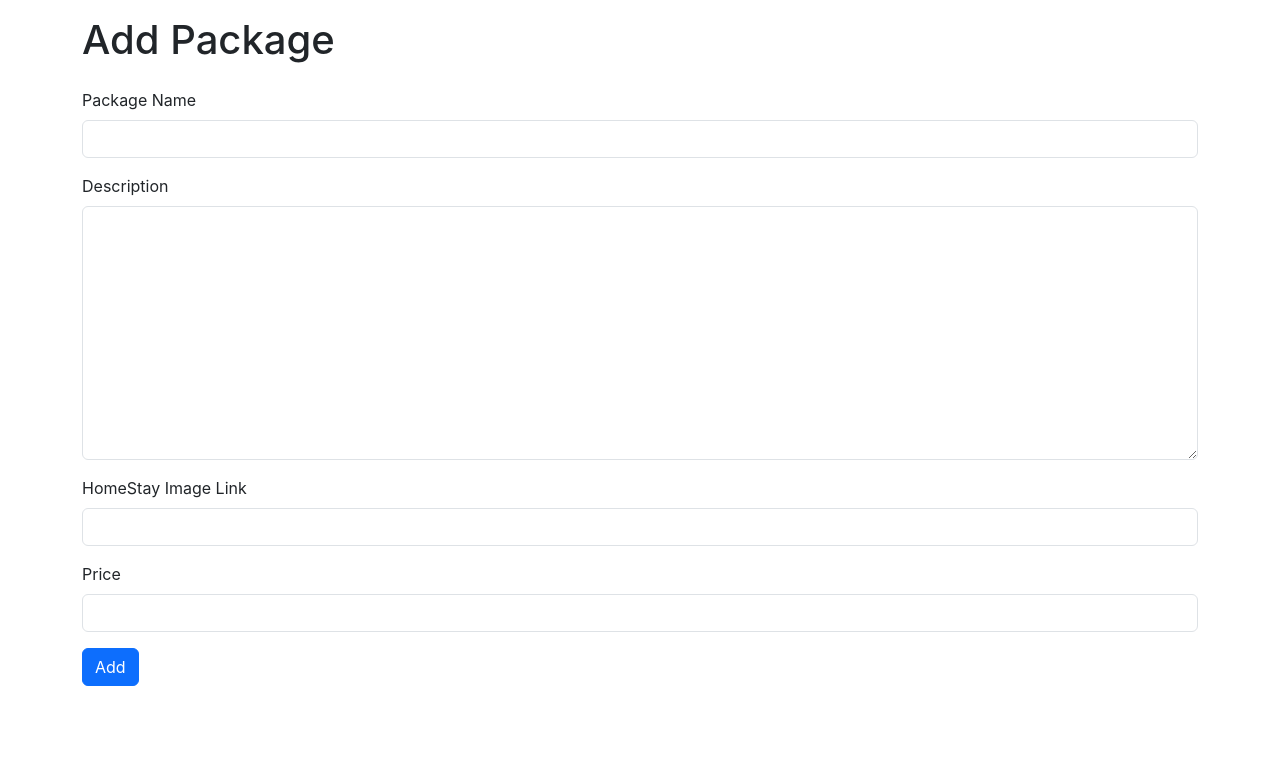
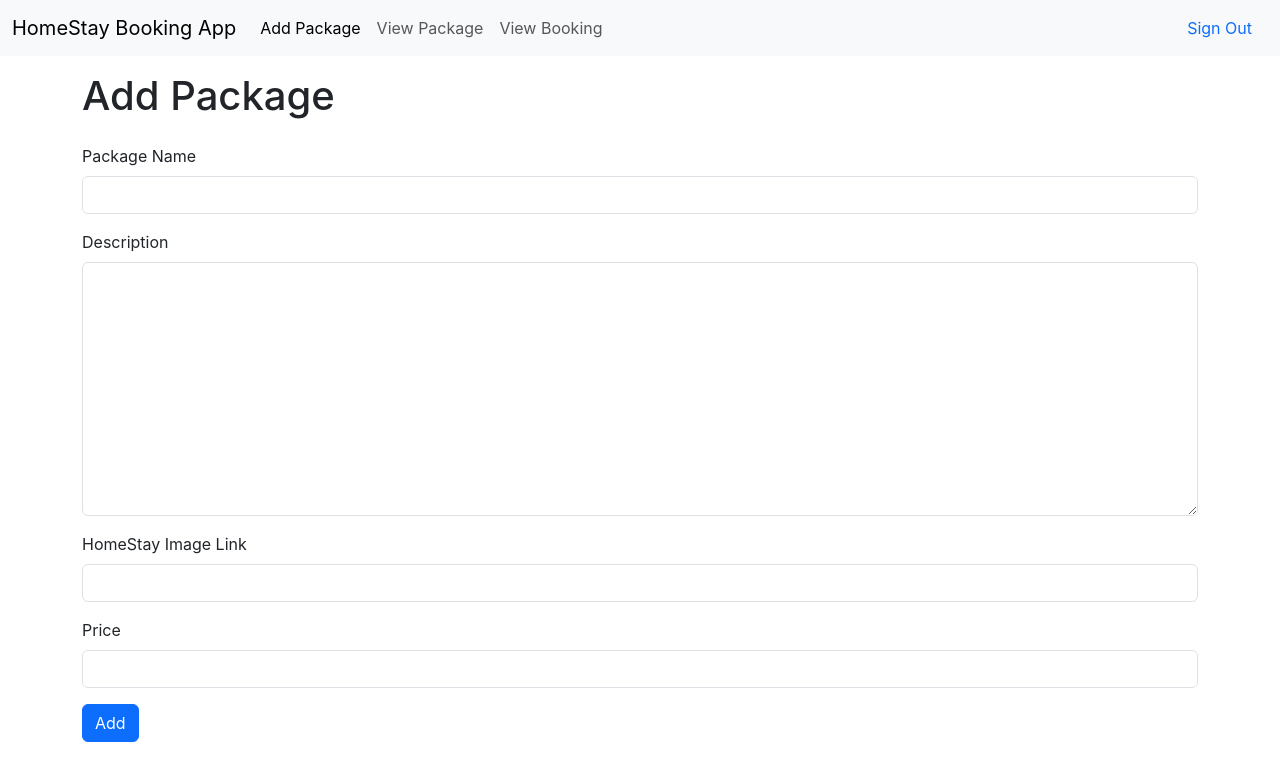
Before and after one commit to Sree1710/homestay-booking-app-frontend, a React (Create React App) app: page /adpack in a window 1280 px wide. Shown: the top 780 px of the page. Built offline with nearby package versions, Linux system fonts and the light colour scheme.

Commit message:
AdNav component completed

```diff
--- a/src/Components/AdAddPack.jsx
+++ b/src/Components/AdAddPack.jsx
@@ -1,5 +1,6 @@
 import axios from 'axios'
 import React, { useState } from 'react'
+import AdNav from './AdNav'
 
 const AdAddPack = () => {
     const [inputField,setInputField]=useState(
@@ -27,6 +28,7 @@
     }
   return (
     <div>
+        <AdNav/>
         <div className="container">
             <div className="row">
                 <div className="col col-12 col-sm-12 col-md-12 col-lg-12 col-xl-12 col-xxl-12">
--- a/src/Components/AdNav.jsx
+++ b/src/Components/AdNav.jsx
@@ -1,9 +1,36 @@
 import React from 'react'
 
 const AdNav = () => {
-  return (
-    <div>AdNav</div>
-  )
+    return (
+        <div>
+            <nav className="navbar navbar-expand-lg bg-body-tertiary">
+                <div className="container-fluid">
+                    <a className="navbar-brand" href="#">HomeStay Booking App</a>
+                    <button className="navbar-toggler" type="button" data-bs-toggle="collapse" data-bs-target="#navbarNav" aria-controls="navbarNav" aria-expanded="false" aria-label="Toggle navigation">
+                        <span className="navbar-toggler-icon"></span>
+                    </button>
+                    <div className="collapse navbar-collapse" id="navbarNav">
+                        <ul className="navbar-nav">
+                            <li className="nav-item">
+                                <a className="nav-link active" aria-current="page" href="/adpack">Add Package</a>
+                            </li>
+                            <li className="nav-item">
+                                <a className="nav-link" href="#">View Package</a>
+                            </li>
+                            <li className="nav-item">
+                                <a className="nav-link" href="#">View Booking</a>
+                            </li>
+                        </ul>
+                    </div>
+                    <ul className="nav justify-content-end">
+                        <li className="nav-item">
+                            <a className="nav-link active" aria-current="page" href="/">Sign Out</a>
+                        </li>
+                    </ul>
+                </div>
+            </nav>
+        </div>
+    )
 }
 
 export default AdNav
```
